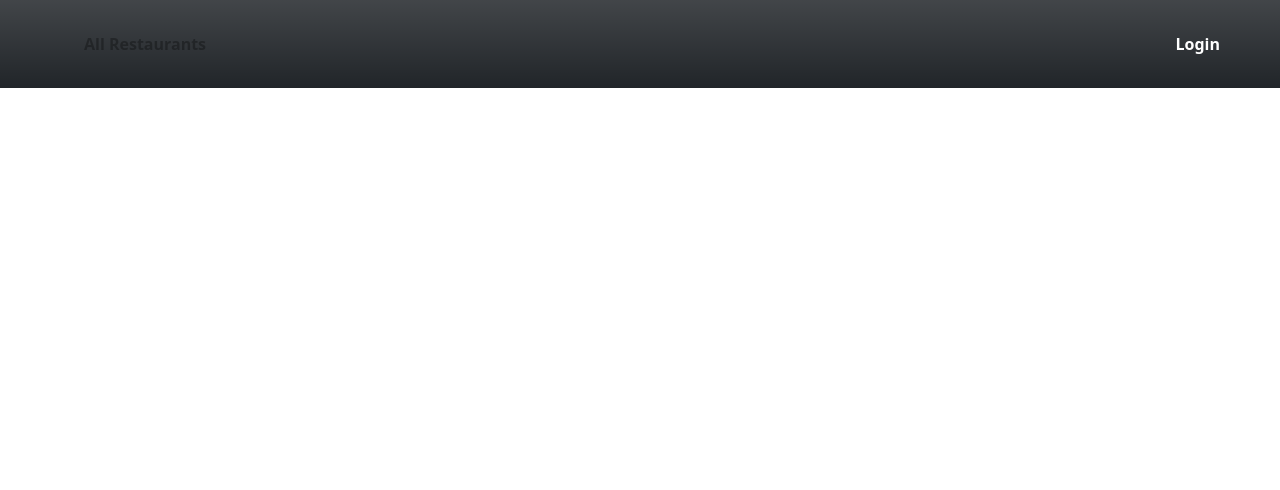
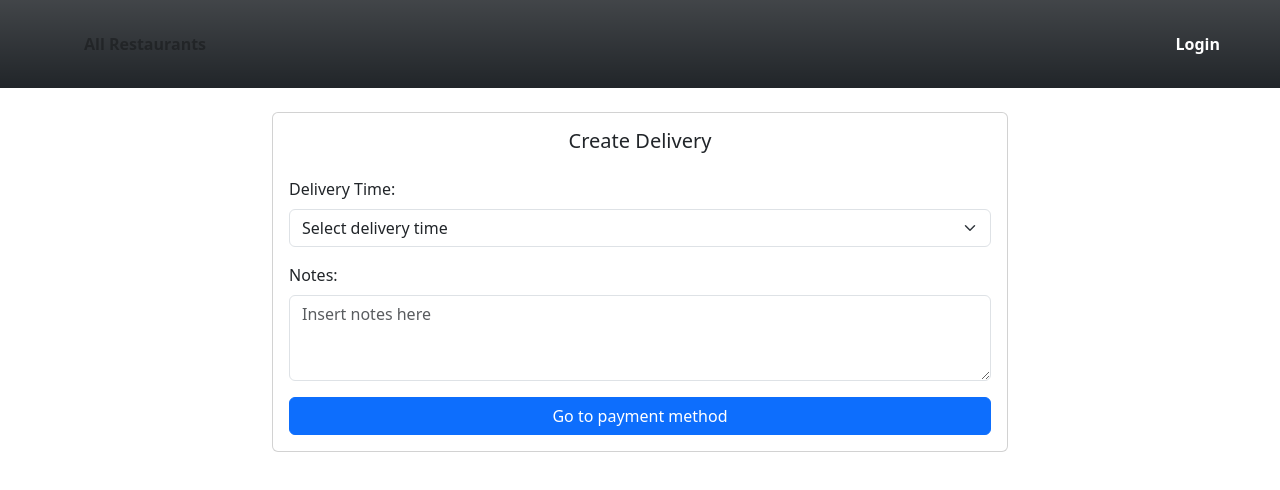
Before and after one commit to alessandrocervoni/jamanjireact, a React (Create React App) app: page /createDelivery in a window 1280 px wide. Shown: the top 490 px of the page. Built offline with nearby package versions, Linux system fonts and the light colour scheme.

Commit message:
CreateDeliveryDaFare

```diff
--- a/src/App.js
+++ b/src/App.js
@@ -9,6 +9,9 @@ import { useAtom } from "jotai";
 import AllRestaurants from "./components/restaurant/AllRestaurants";
 import RestaurantDetail from "./components/restaurant/RestaurantDetail";
 import MenuForm from "./components/restaurant/MenuForm";
+import CreateDelivery from "./components/delivery/CreateDelivery";
+import confirmDelivery from "./components/delivery/ConfirmDelivery";
+
 
 
 // export const currentGuild = atom();
@@ -63,6 +66,8 @@ function App()
           <Route path="login" element={<Login />} />
           <Route path="restaurantDetail/:id/:uid" element={<RestaurantDetail />} />
           <Route path="menuForm" element={<MenuForm />} />
+          <Route path="createDelivery" element={<CreateDelivery />} />
+          {/* <Route path="confirmDelivery" element={<ConfirmDelivery />} /> */}
         </Routes>
       </BrowserRouter>
     </>
--- /dev/null
+++ b/src/components/delivery/ConfirmDelivery.js
@@ -0,0 +1,3 @@
+
+export default function confirmDelivery()
+{}
--- /dev/null
+++ b/src/components/delivery/CreateDelivery.js
@@ -0,0 +1,34 @@
+import { Link } from "react-router-dom";
+
+export default function CreateDelivery()
+{
+    return (
+        <div className="container">
+            <div className="row justify-content-center">
+                <div className="col-md-8">
+                    <div className="card">
+                        <div className="card-body">
+                            <h5 className="card-title text-center mb-4">Create Delivery</h5>
+                            <form>
+                                <div className="mb-3">
+                                    <label htmlFor="deliveryTime" className="form-label">Delivery Time:</label>
+                                    <select id="deliveryTime" className="form-select">
+                                        <option value="">Select delivery time</option>
+                                        {/* Opzioni per l'orario di consegna */}
+                                    </select>
+                                </div>
+                                <div className="mb-3">
+                                    <label htmlFor="notes" className="form-label">Notes:</label>
+                                    <textarea className="form-control" placeholder="Insert notes here" id="notes" rows="3"></textarea>
+                                </div>
+                                <div className="d-grid">
+                                    <Link to={"/confirmDelivery"} className="btn btn-primary">Go to payment method</Link>
+                                </div>
+                            </form>
+                        </div>
+                    </div>
+                </div>
+            </div>
+        </div>
+    );
+}
--- a/src/components/restaurant/MenuForm.js
+++ b/src/components/restaurant/MenuForm.js
@@ -2,6 +2,7 @@ import { useAtom } from "jotai";
 import { currentDelivery, currentRestaurant, currentUser } from "../../App";
 import { useEffect, useState } from "react";
 import axios from "axios";
+import { Link } from "react-router-dom";
 
 
 export default function MenuForm(props)
@@ -37,7 +38,9 @@ export default function MenuForm(props)
         axios.delete("/dishes/deleting/"+ dishid + "/" + delivery.id)
         .then((response) =>
         {
-            setDelivery(response.data);
+                let d = response.data;
+                d.dishesDeliveries = d.dishesDeliveries.filter(dt => dt.quantity != 0);
+                setDelivery(d);
         })
 
     }
@@ -120,6 +123,9 @@ export default function MenuForm(props)
                                     <p>Prezzo totale: {delivery.totalPrice}</p>
                                     <p>Distanza {delivery.distance}</p>
                                     <p>Delivery Price Per Unit: {delivery.restaurant.deliveryPricePerUnit}</p>
+                                    <div className="mb-2">
+                                        <Link to={"/createDelivery"} className="btn btn-primary">Buy</Link>
+                                    </div>
                             </>
                             }
                         </div>
```
